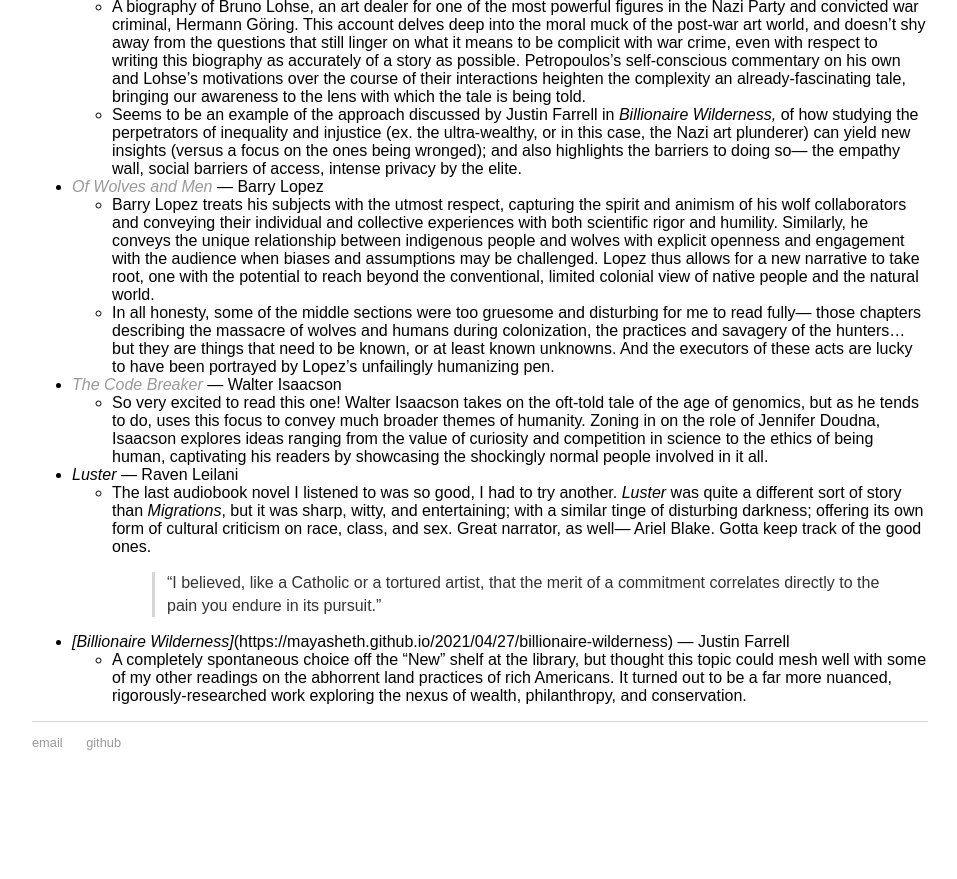
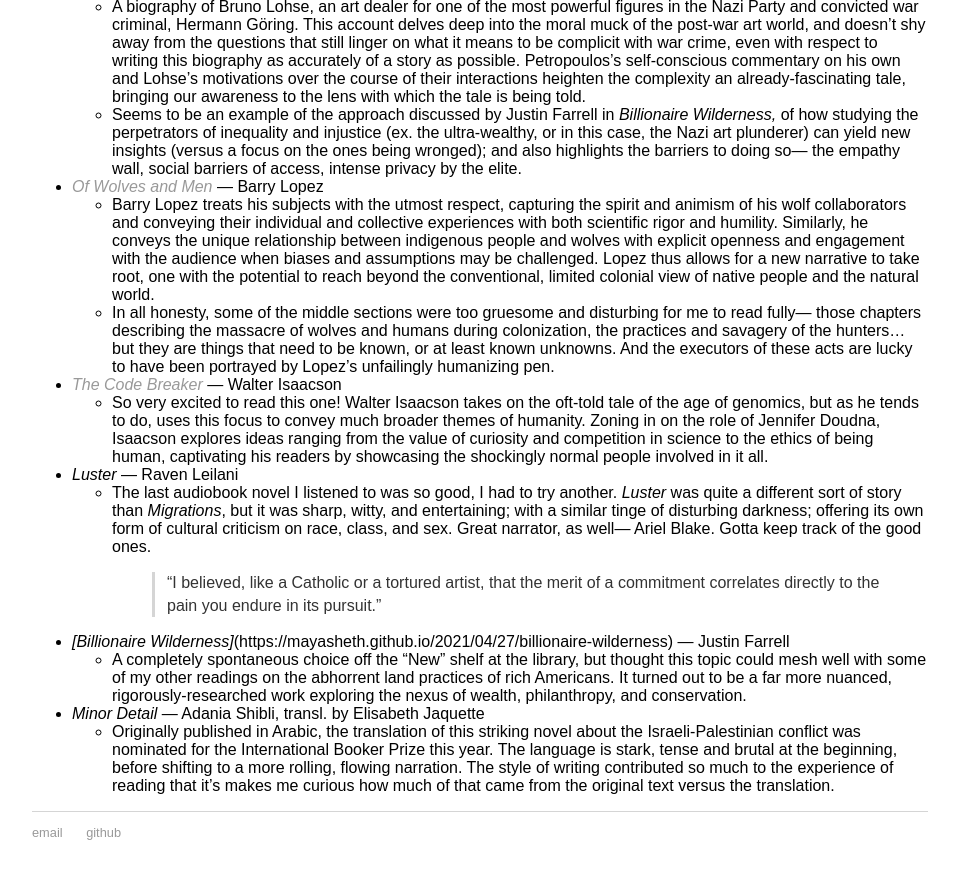
Before and after one commit to mayasheth/mayasheth.github.io, a Jekyll site: the page built from _posts/2021-05-01-MM4-april-2020-reading-update.md, in a window 1280 px wide and 900 px high, scrolled down 3467 px. Shown: the top 879 px of the window, without its empty margins (160-1117 px from the left). Built offline with Jekyll 4.4.1, drawn with Linux system fonts in a browser that asks for light colours; before the commit the page ends 4277 px from its top, so only the background shows below that.

Commit message:
Update 2021-05-01-MM4-april-2020-reading-update.md

```diff
--- a/_posts/2021-05-01-MM4-april-2020-reading-update.md
+++ b/_posts/2021-05-01-MM4-april-2020-reading-update.md
@@ -102,3 +102,5 @@
    > “I believed, like a Catholic or a tortured artist, that the merit of a commitment correlates directly to the pain you endure in its pursuit.”
 - *[Billionaire Wilderness]*(https://mayasheth.github.io/2021/04/27/billionaire-wilderness) — Justin Farrell
     - A completely spontaneous choice off the “New” shelf at the library, but thought this topic could mesh well with some of my other readings on the abhorrent land practices of rich Americans. It turned out to be a far more nuanced, rigorously-researched work exploring the nexus of wealth, philanthropy, and conservation.
+- *Minor Detail* — Adania Shibli, transl. by Elisabeth Jaquette
+    - Originally published in Arabic, the translation of this striking novel about the Israeli-Palestinian conflict was nominated for the International  Booker Prize this year. The language is stark, tense and brutal at the beginning, before shifting to a more rolling, flowing narration. The style of writing contributed so much to the experience of reading that it’s makes me curious how much of that came from the original text versus the translation.
```
